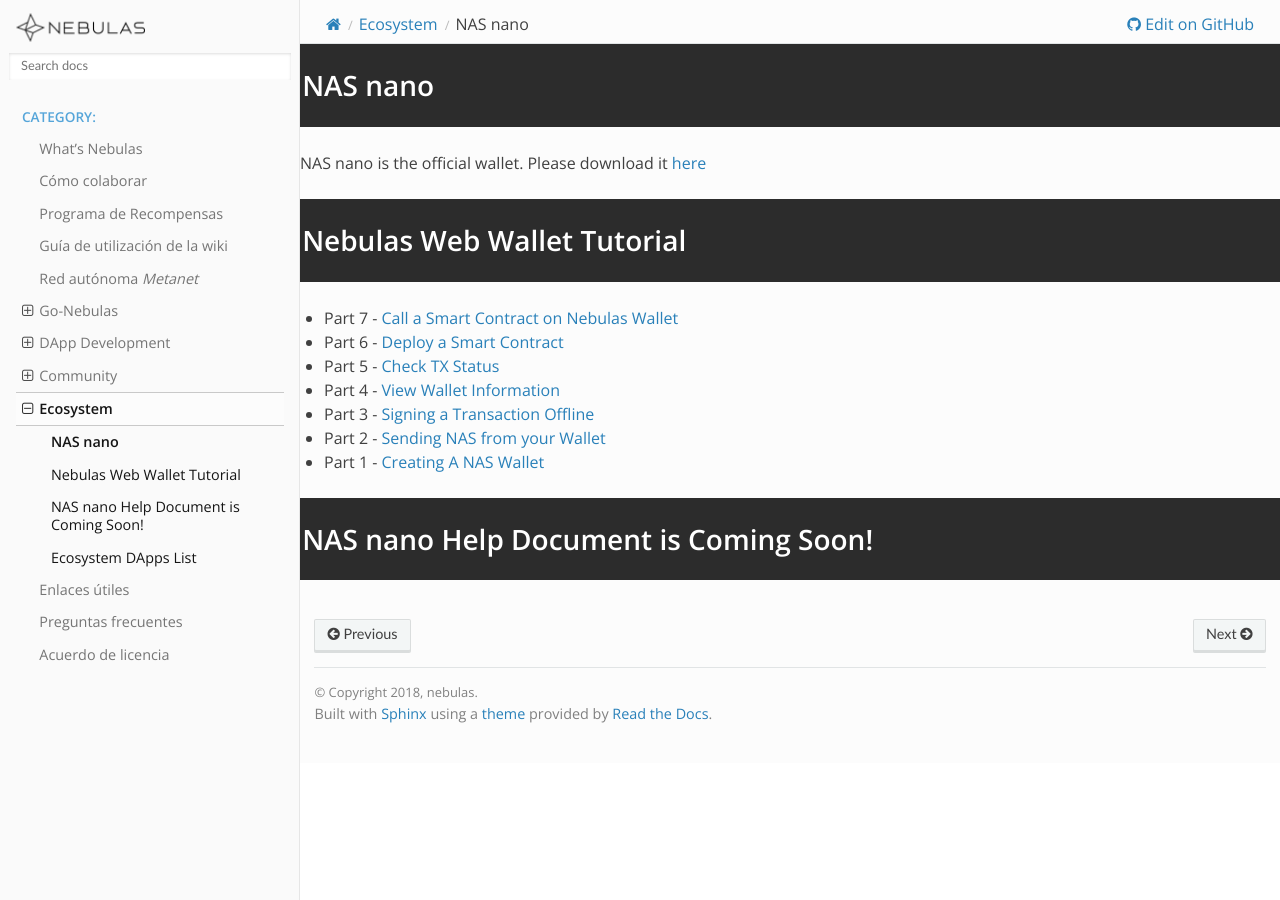
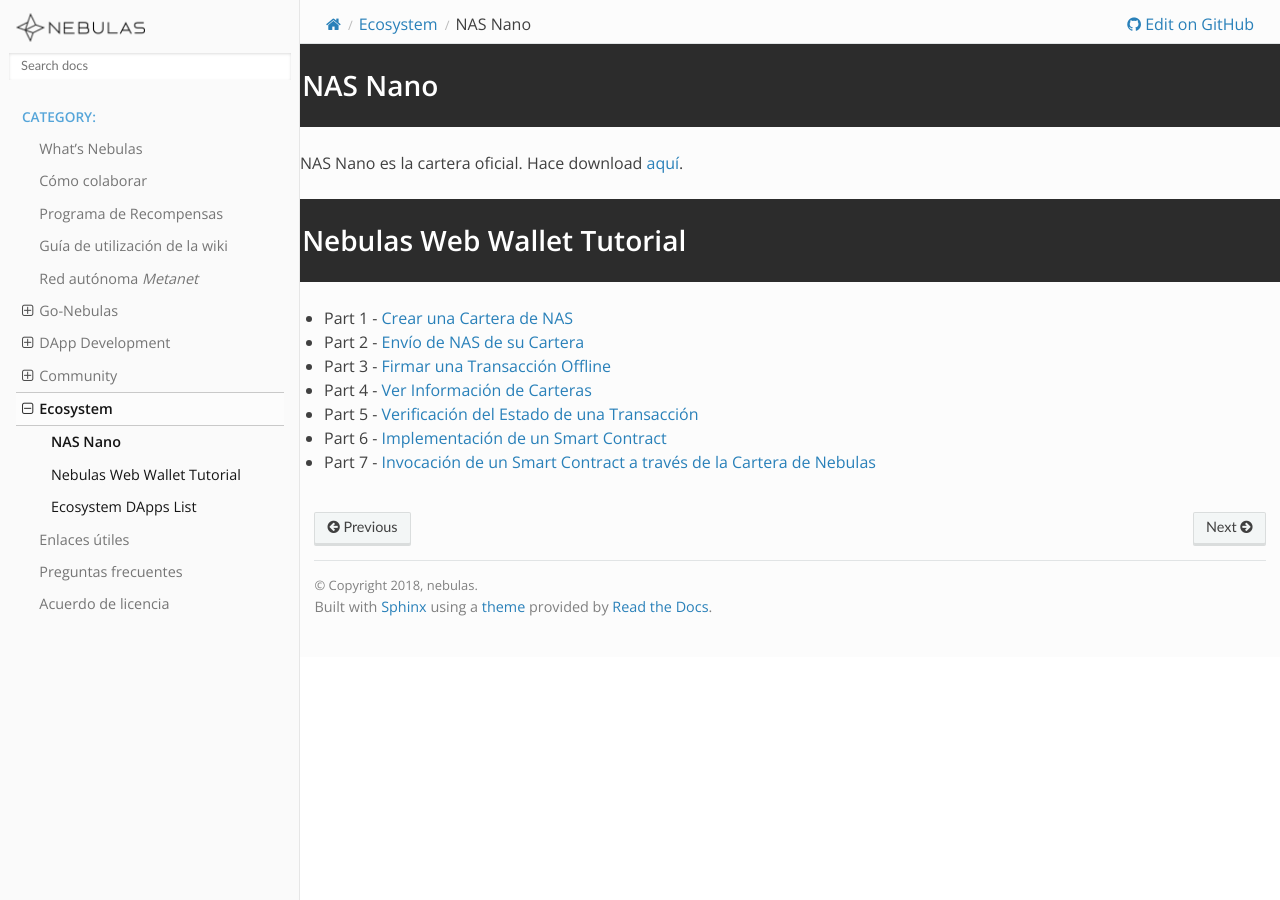
Before and after one commit to nebulasio/nebdocs, a Sphinx documentation site: the page built from docs/ecosystem/nas-nano.md, in a window 1280 px wide. Built offline with Sphinx 7.4.7 and the Read the Docs theme 2.0.0, drawn with Linux system fonts in a browser that asks for light colours; pages that are not in the unit, such as notebooks, are missing from menus.

Commit message:
do not sort chronologically. clean up. translation

```diff
--- a/docs/ecosystem/nas-nano.md
+++ b/docs/ecosystem/nas-nano.md
@@ -1,14 +1,11 @@
-# NAS nano
-
-NAS nano is the official wallet. Please download it [here](https://nano.nebulas.io/index_en.html)
+# NAS Nano
+NAS Nano es la cartera oficial. Hace download [aquí](https://nano.nebulas.io/index_en.html).
 
 # Nebulas Web Wallet Tutorial
-- Part 7 - [Call a Smart Contract on Nebulas Wallet](https://medium.com/nebulasio/call-a-smart-contract-on-nebulas-3522038aec18)
-- Part 6 - [Deploy a Smart Contract](https://medium.com/nebulasio/deploy-a-smart-contract-1e781e13c22e)
-- Part 5 - [Check TX Status](https://medium.com/nebulasio/check-tx-status-8dc7dd9b79de)
-- Part 4 - [View Wallet Information](https://medium.com/nebulasio/view-wallet-information-fcea3ea35d94)
-- Part 3 - [Signing a Transaction Offline](https://medium.com/nebulasio/signing-a-transaction-offline-ae8278f45201)
-- Part 2 - [Sending NAS from your Wallet](https://medium.com/nebulasio/sending-nas-from-your-wallet-be1b958c4e5d)
-- Part 1 - [Creating A NAS Wallet](https://medium.com/nebulasio/creating-a-nas-wallet-9d01b5fa2df6)
-
-# NAS nano Help Document is Coming Soon!
+- Part 1 - [Crear una Cartera de NAS](https://medium.com/nebulasio/creating-a-nas-wallet-9d01b5fa2df6)
+- Part 2 - [Envío de NAS de su Cartera](https://medium.com/nebulasio/sending-nas-from-your-wallet-be1b958c4e5d)
+- Part 3 - [Firmar una Transacción Offline](https://medium.com/nebulasio/signing-a-transaction-offline-ae8278f45201)
+- Part 4 - [Ver Información de Carteras](https://medium.com/nebulasio/view-wallet-information-fcea3ea35d94)
+- Part 5 - [Verificación del Estado de una Transacción](https://medium.com/nebulasio/check-tx-status-8dc7dd9b79de)
+- Part 6 - [Implementación de un Smart Contract](https://medium.com/nebulasio/deploy-a-smart-contract-1e781e13c22e)
+- Part 7 - [Invocación de un Smart Contract a través de la Cartera de Nebulas](https://medium.com/nebulasio/call-a-smart-contract-on-nebulas-3522038aec18)
```
